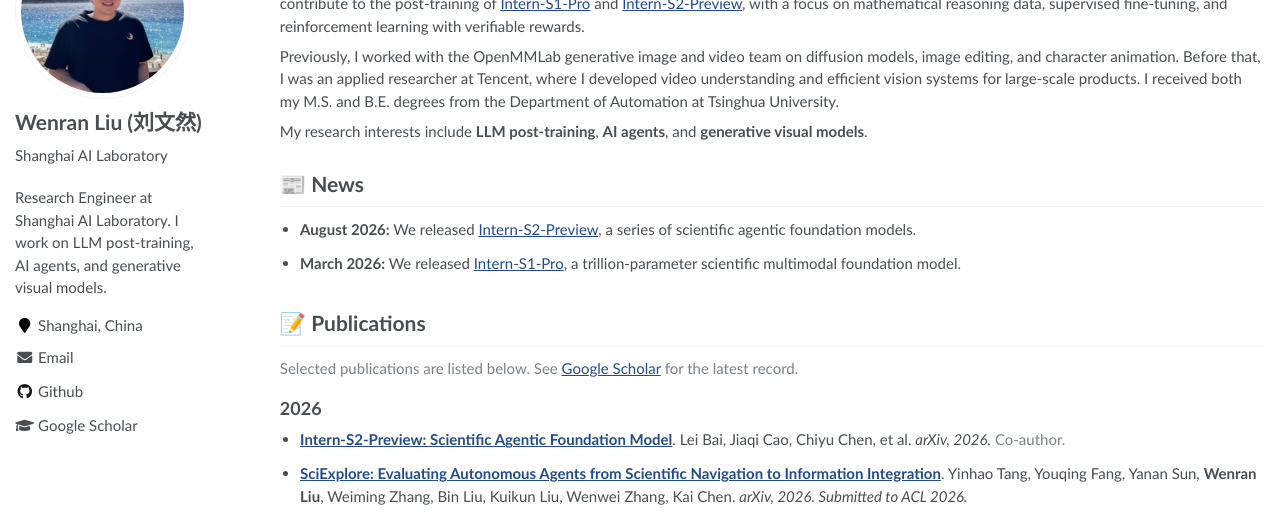
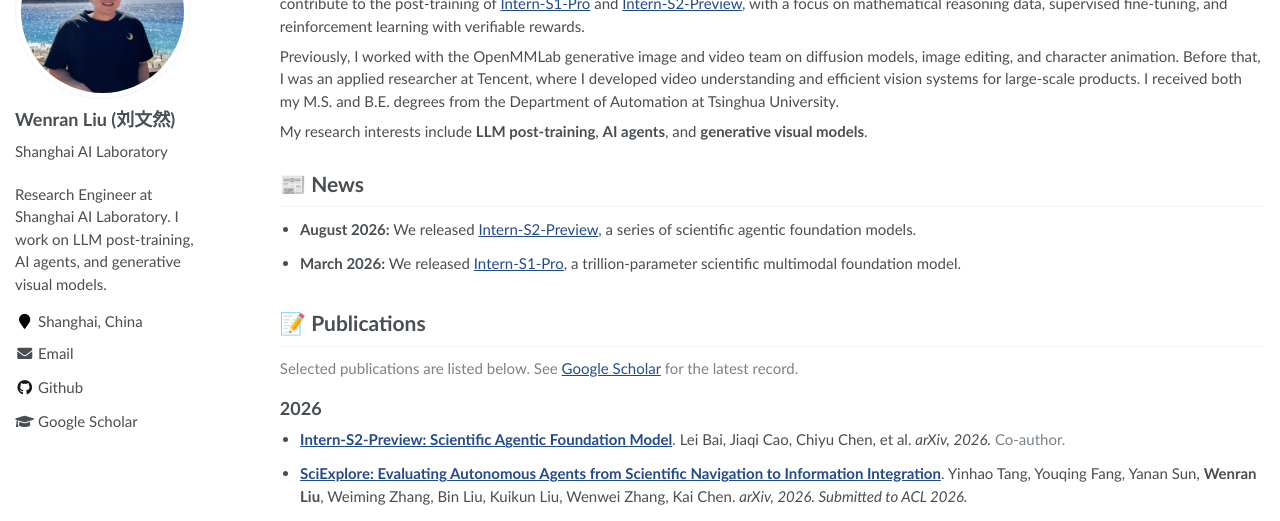
Before and after one commit to liuwenran/liuwenran.github.io, a Jekyll site: the page built from index.html, in a window 1280 px wide. Shown: the part 167-688 px from the top of the page. Built offline with Jekyll 4.4.1, drawn with Linux system fonts in a browser that asks for light colours.

Commit message:
Keep profile name on one line

```diff
--- a/assets/css/main.scss
+++ b/assets/css/main.scss
@@ -39,6 +39,14 @@
 @import "vendor/font-awesome/brands";
 @import "vendor/magnific-popup/magnific-popup";
 @import "print";
+
+.sidebar .author__name {
+    white-space: nowrap;
+
+    @include breakpoint($medium) {
+        font-size: $type-size-4;
+    }
+}
 
 .paper-box {
     display: flex;
```
